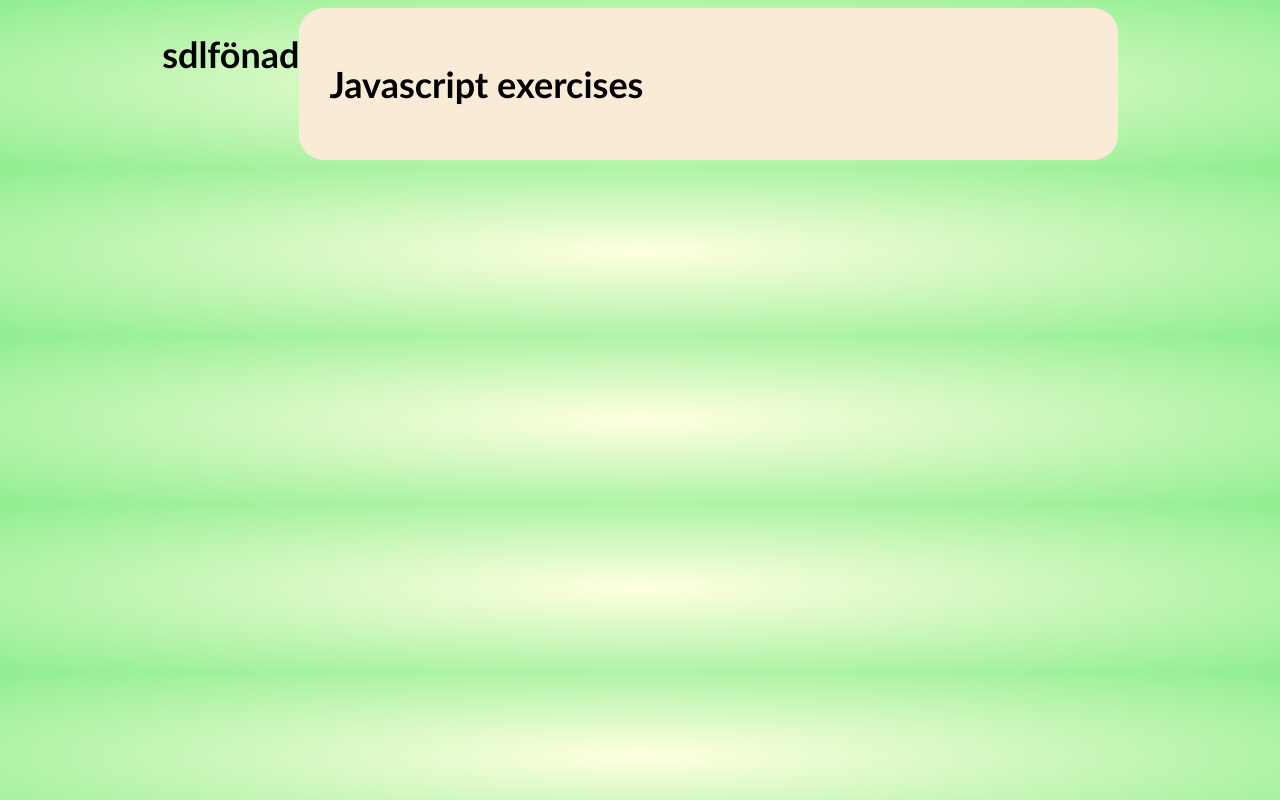
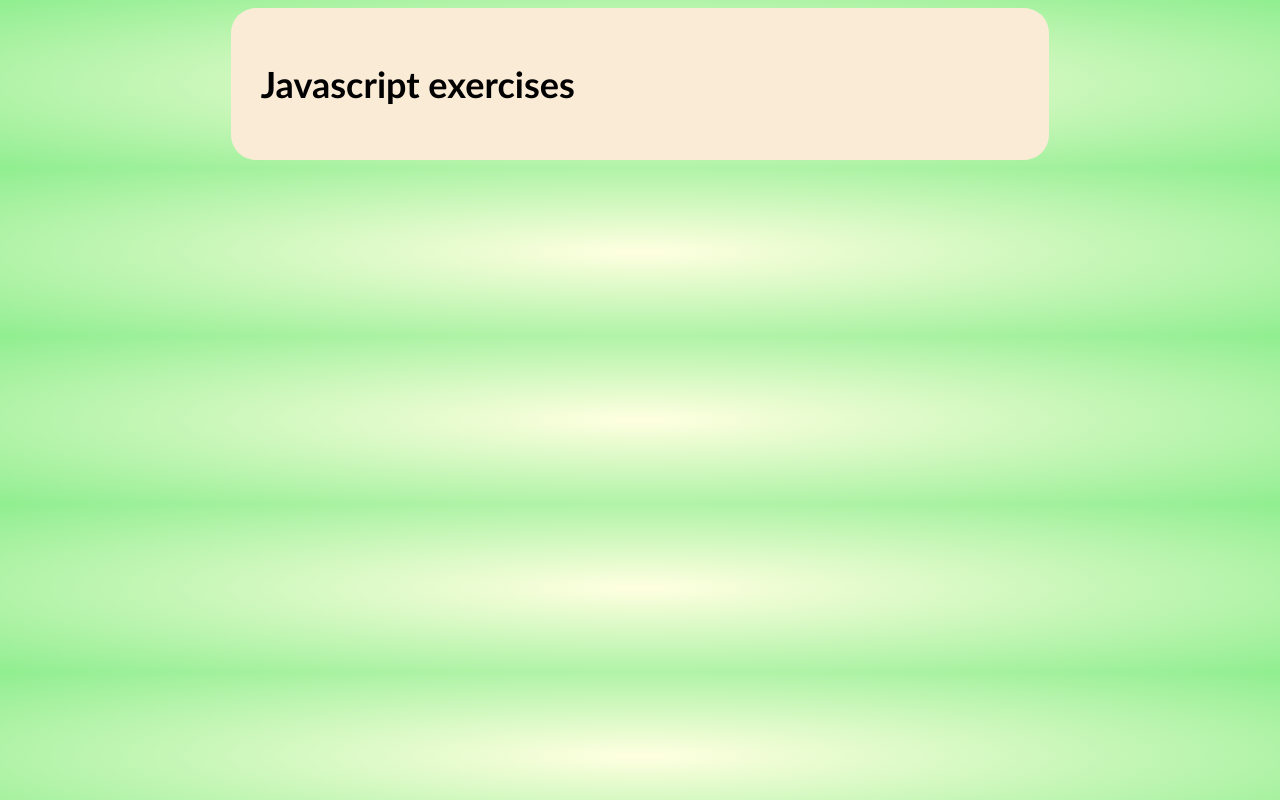
Before and after one commit to clio001/CAB-js-exercises, a plain HTML site: page index.html in a window 1280 px wide. Drawn offline with Linux system fonts and the light colour scheme.

Commit message:
removed h1

```diff
--- a/index.html
+++ b/index.html
@@ -8,7 +8,6 @@
     <title>Project 2 - JS Exercises</title>
   </head>
   <body>
-      <h1>sdlfönad</h1>
     <div class="container">
       <h1>Javascript exercises</h1>
     </div>
```
